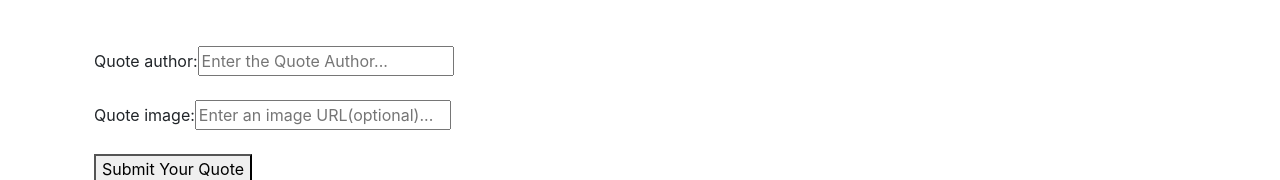
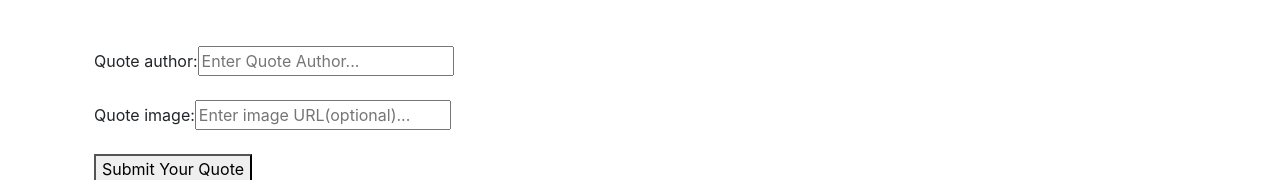
Before and after one commit to Sharon-SydneyJ/the-inidigo-room-quotes, a React (Create React App) app: page /postquotes in a window 1280 px wide. Shown: the part 457-637 px from the top of the page. Built offline with nearby package versions, Linux system fonts and the light colour scheme.

Commit message:
updating typos

```diff
--- a/src/Components/PostQuotes.js
+++ b/src/Components/PostQuotes.js
@@ -60,7 +60,7 @@ const PostQuotes = () => {
                 <label>Quote author:</label>
                 <input
                 type="text"
-                placeholder="Enter the Quote Author..."
+                placeholder="Enter Quote Author..."
                 required
                 value={ author }
                 onChange={(e) => setAuthor(e.target.value)}
@@ -71,7 +71,7 @@ const PostQuotes = () => {
                  <label> Quote image:</label>
                 <input
                 type="text"
-                placeholder="Enter an image URL(optional)..."
+                placeholder="Enter image URL(optional)..."
                 value={ image }
                 onChange={(e) => setImage(e.target.value)}
                 />
```
